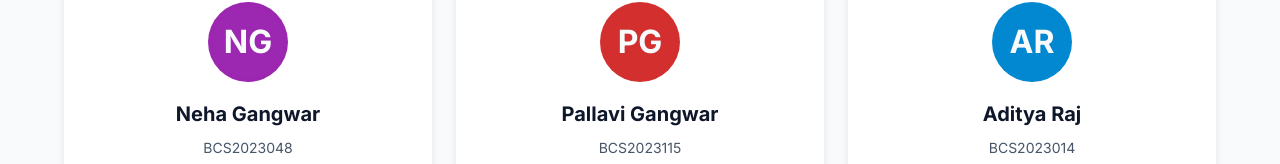
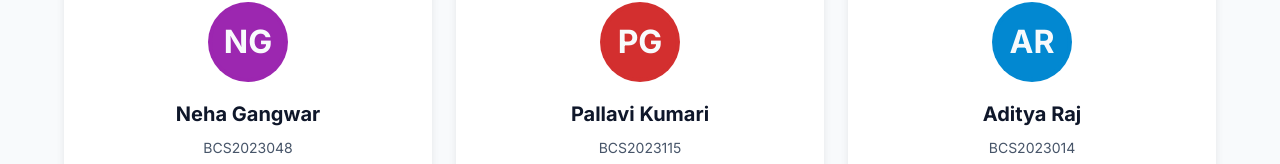
Before and after one commit to Arya182-ui/crime_portal, a React (Create React App) app in the folder frontend/: page /team in a window 1280 px wide. Shown: the part 788-952 px from the top of the page. Built offline with nearby package versions, Linux system fonts and the light colour scheme; no server answers.

Commit message:
Update OurTeam.js

```diff
--- a/frontend/src/pages/OurTeam.js
+++ b/frontend/src/pages/OurTeam.js
@@ -62,7 +62,7 @@ const teamMembers = [
     skills: ['UI/UX Design', 'React', 'Figma', 'Responsive Design'],
   },
   {
-    name: 'Pallavi Gangwar',
+    name: 'Pallavi Kumari',
     rollNo: 'BCS2023115',
     role: 'Database Administrator',
     avatar: 'PG',
```
